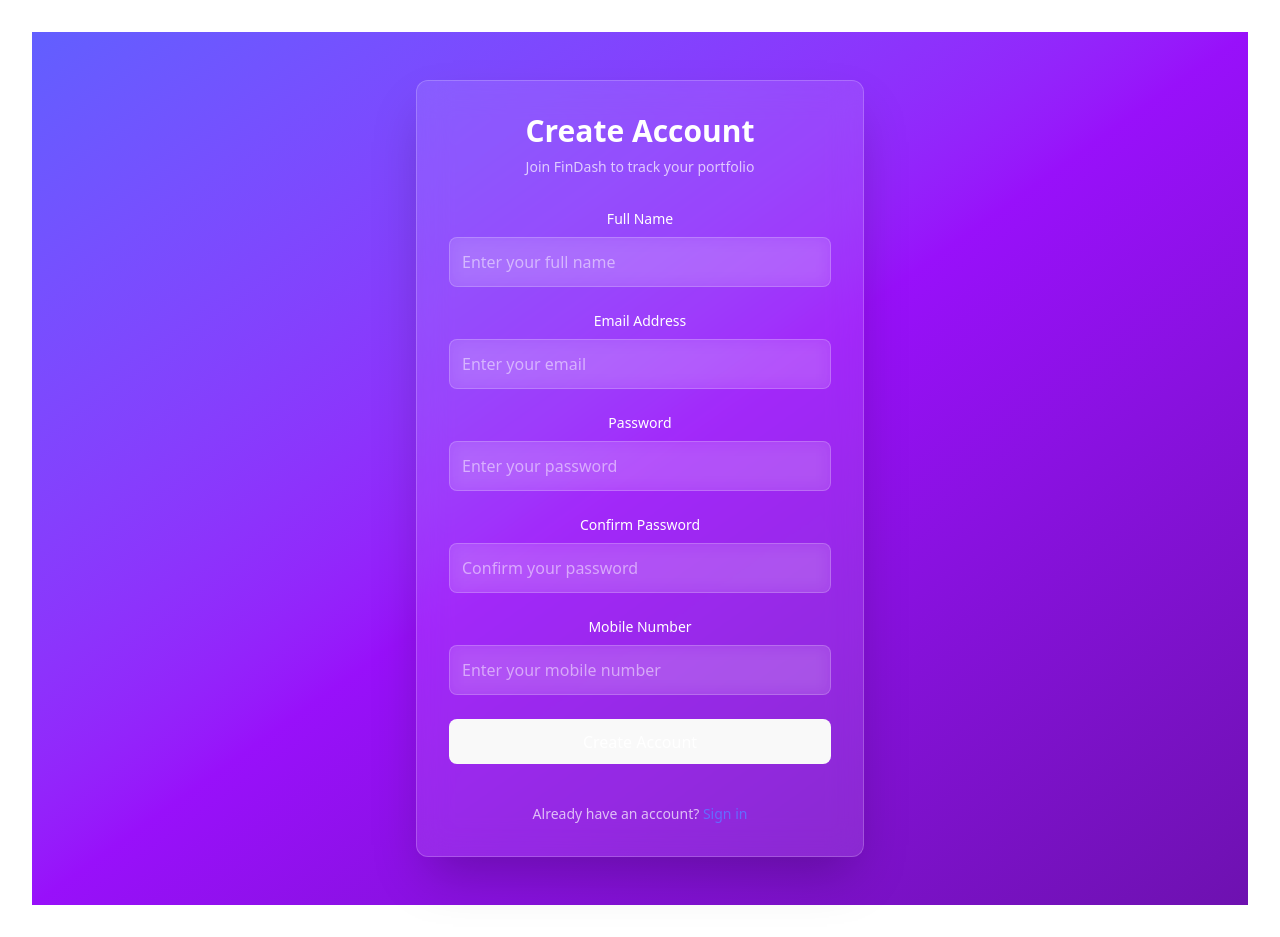
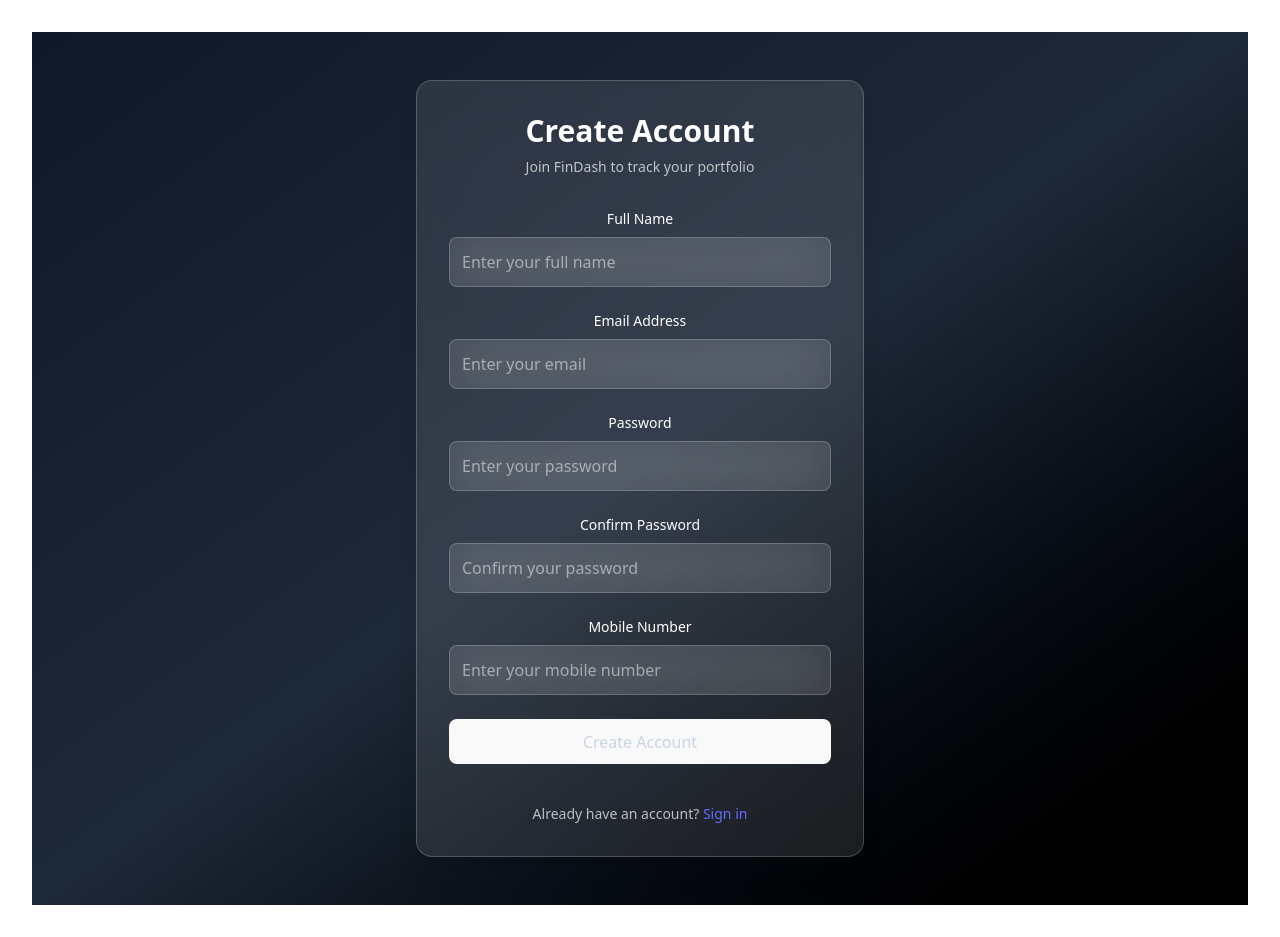
Before and after one commit to Akshat1921/FinDash, a React (Vite) app: page /signup in a window 1280 px wide. Built offline with nearby package versions, Linux system fonts and the light colour scheme.

Commit message:
login and signup page updated

```diff
--- a/src/pages/SignupPage.tsx
+++ b/src/pages/SignupPage.tsx
@@ -60,9 +60,9 @@ function SignupPage() {
     };
 
     return (
-        <div className="min-h-screen bg-gradient-to-br from-indigo-500 via-purple-600 to-purple-800 flex items-center justify-center py-12 px-4 sm:px-6 lg:px-8">
+        <div className="min-h-screen bg-gradient-to-br from-gray-900 via-gray-800 to-black flex items-center justify-center py-12 px-4 sm:px-6 lg:px-8">
             <div className="max-w-md w-full space-y-8">
-                <div className="bg-white/10 backdrop-blur-lg rounded-xl border border-white/20 shadow-2xl p-8">
+                <div className="backdrop-blur-xl bg-white/10 rounded-2xl border border-white/20 shadow-xl p-8">
                     {/* Header */}
                     <div className="text-center mb-8">
                         <h2 className="text-3xl font-bold text-white">
@@ -87,10 +87,10 @@ function SignupPage() {
                                 onChange={(e) => setFullName(e.target.value)}
                                 placeholder="Enter your full name"
                                 className="w-full px-3 py-3 border border-white/20 rounded-lg
-                                         bg-white/10 backdrop-blur-sm text-white
+                                         backdrop-blur-xl bg-white/10 text-white
                                          placeholder-white/50
                                          focus:outline-none focus:ring-2 focus:ring-white/30 focus:border-white/40
-                                         transition duration-200"
+                                         transition-all duration-200"
                                 required
                             />
                         </div>
@@ -107,10 +107,10 @@ function SignupPage() {
                                 onChange={(e) => setEmail(e.target.value)}
                                 placeholder="Enter your email"
                                 className="w-full px-3 py-3 border border-white/20 rounded-lg
-                                         bg-white/10 backdrop-blur-sm text-white
+                                         backdrop-blur-xl bg-white/10 text-white
                                          placeholder-white/50
                                          focus:outline-none focus:ring-2 focus:ring-white/30 focus:border-white/40
-                                         transition duration-200"
+                                         transition-all duration-200"
                                 required
                             />
                         </div>
@@ -127,10 +127,10 @@ function SignupPage() {
                                 onChange={(e) => setPassword(e.target.value)}
                                 placeholder="Enter your password"
                                 className="w-full px-3 py-3 border border-white/20 rounded-lg
-                                         bg-white/10 backdrop-blur-sm text-white
+                                         backdrop-blur-xl bg-white/10 text-white
                                          placeholder-white/50
                                          focus:outline-none focus:ring-2 focus:ring-white/30 focus:border-white/40
-                                         transition duration-200"
+                                         transition-all duration-200"
                                 required
                             />
                         </div>
@@ -147,10 +147,10 @@ function SignupPage() {
                                 onChange={(e) => setConfirmPassword(e.target.value)}
                                 placeholder="Confirm your password"
                                 className="w-full px-3 py-3 border border-white/20 rounded-lg
-                                         bg-white/10 backdrop-blur-sm text-white
+                                         backdrop-blur-xl bg-white/10 text-white
                                          placeholder-white/50
                                          focus:outline-none focus:ring-2 focus:ring-white/30 focus:border-white/40
-                                         transition duration-200"
+                                         transition-all duration-200"
                                 required
                             />
                         </div>
@@ -167,10 +167,10 @@ function SignupPage() {
                                 onChange={(e) => setMobileNumber(e.target.value)}
                                 placeholder="Enter your mobile number"
                                 className="w-full px-3 py-3 border border-white/20 rounded-lg
-                                         bg-white/10 backdrop-blur-sm text-white
+                                         backdrop-blur-xl bg-white/10 text-white
                                          placeholder-white/50
                                          focus:outline-none focus:ring-2 focus:ring-white/30 focus:border-white/40
-                                         transition duration-200"
+                                         transition-all duration-200"
                                 required
                             />
                         </div>
@@ -179,7 +179,7 @@ function SignupPage() {
 
                         {/* Error Message */}
                         {error && (
-                            <div className="bg-red-500/20 backdrop-blur-sm border border-red-400/30 rounded-lg p-3">
+                            <div className="backdrop-blur-xl bg-red-500/10 border border-red-400/30 rounded-lg p-3">
                                 <p className="text-sm text-red-300">{error}</p>
                             </div>
                         )}
@@ -188,11 +188,11 @@ function SignupPage() {
                         <button
                             type="submit"
                             disabled={loading}
-                            className="w-full bg-white/10 hover:bg-white/20 disabled:bg-white/5 backdrop-blur-sm
-                                     text-white font-medium py-3 px-4 rounded-lg border border-white/20
+                            className="w-full bg-black hover:bg-gray-900 disabled:bg-gray-900/50 backdrop-blur-sm
+                                     text-slate-300 font-medium py-3 px-4 rounded-lg border border-gray-800
                                      focus:outline-none focus:ring-2 focus:ring-white/30 focus:ring-offset-2
-                                     transition duration-200 ease-in-out
-                                     disabled:cursor-not-allowed"
+                                     transition-all duration-200 ease-in-out
+                                     disabled:cursor-not-allowed disabled:text-slate-500"
                         >
                             {loading ? (
                                 <div className="flex items-center justify-center">
@@ -211,7 +211,7 @@ function SignupPage() {
                                 <Link
                                     to="/login"
                                     className="font-medium text-white hover:text-white/80
-                                             transition duration-200"
+                                             transition-all duration-200"
                                 >
                                     Sign in
                                 </Link>
```
Also changed, not shown: src/pages/LoginPage.tsx (+13 -13 lines).
